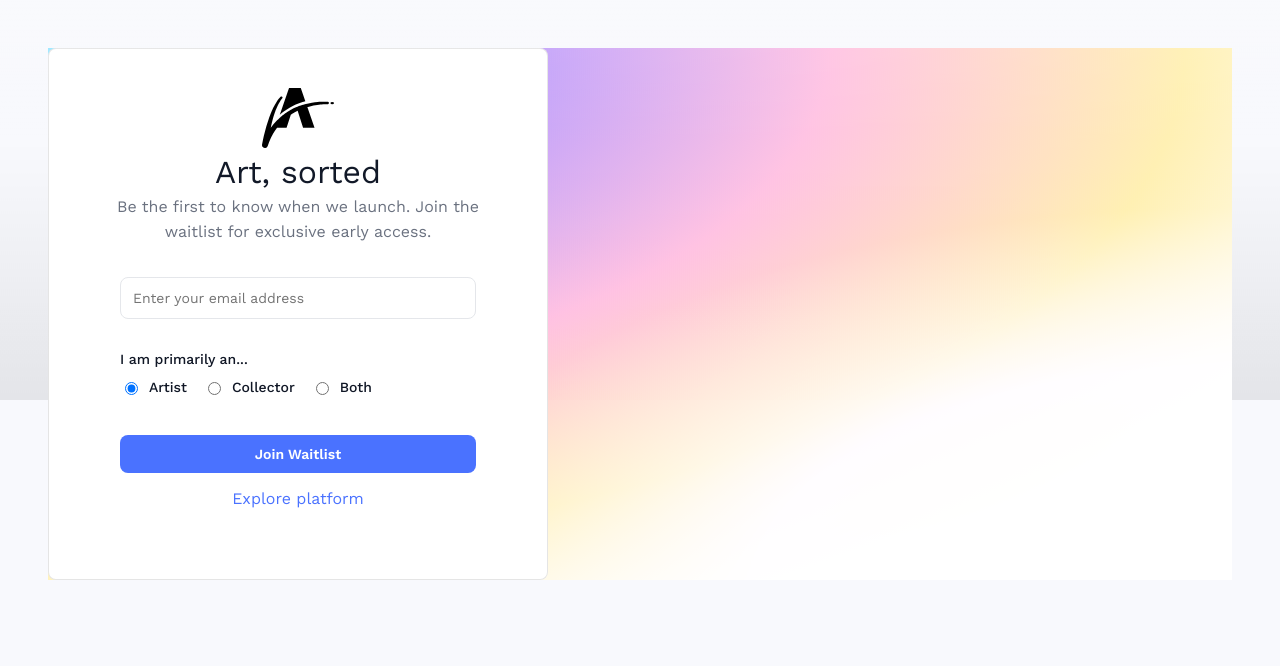
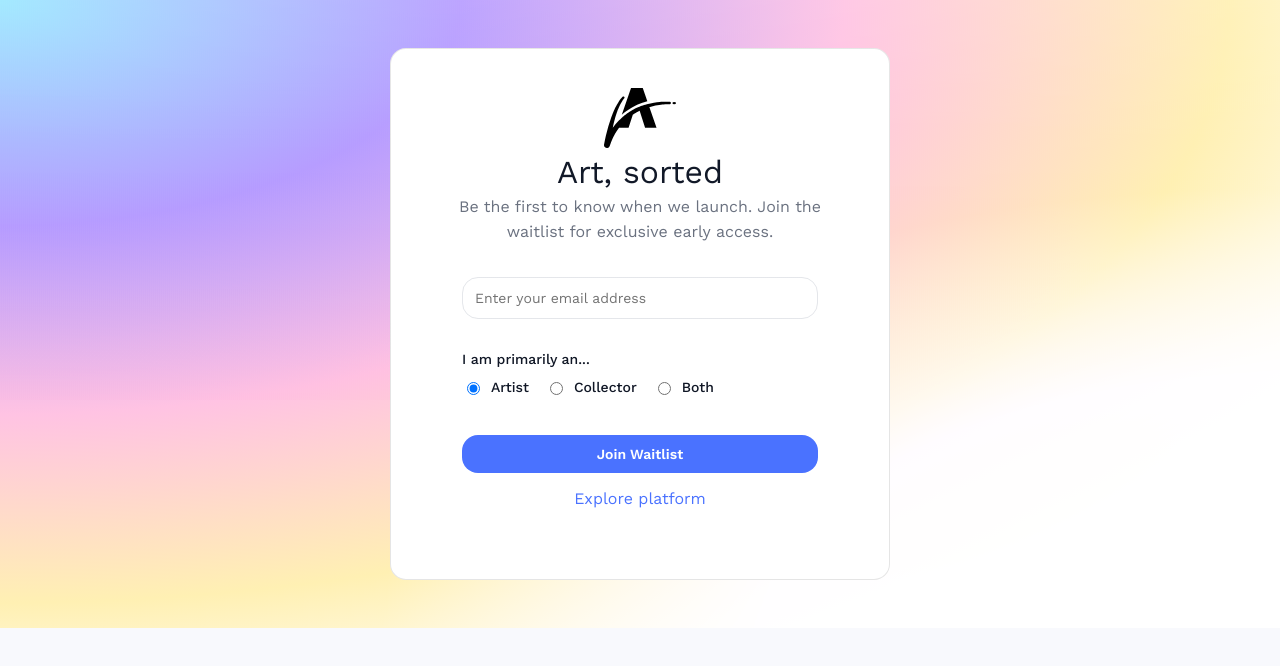
Before and after one commit to jasonw10105-ux/final-artflow, a React (Vite) app: page / in a window 1280 px wide. Shown: the top 666 px of the page. Built offline with nearby package versions, Linux system fonts and the light colour scheme.

Commit message:
Update index.css

```diff
--- a/src/index.css
+++ b/src/index.css
@@ -28,7 +28,7 @@
   --border: #E5E7EB;               /* Light borders */
   --input: #FFFFFF;                 /* White input background */
 
-  --radius: 0.5rem;
+  --radius: 1rem;
 }
 
 .gradient-polish {
@@ -70,12 +70,14 @@ a:hover { filter: brightness(110%); }
 h1, h2, h3, h4, h5, h6 { margin: 0; font-weight: 400; color: var(--foreground); line-height: 1.3; }
 p { margin: 0 0 1rem 0; line-height: 1.6; color: var(--muted-foreground); }
 
-#root {
+#root .gradient-polish {
   padding: 3rem;
+  display: flex;
+  justify-content: center; /* This centers items horizontally */
 }
 
 /* --- Card--- */
-.card {
+.gradient-polish .card {
   background: var(--card);
   border-radius: var(--radius);
   padding: 40px;
```
